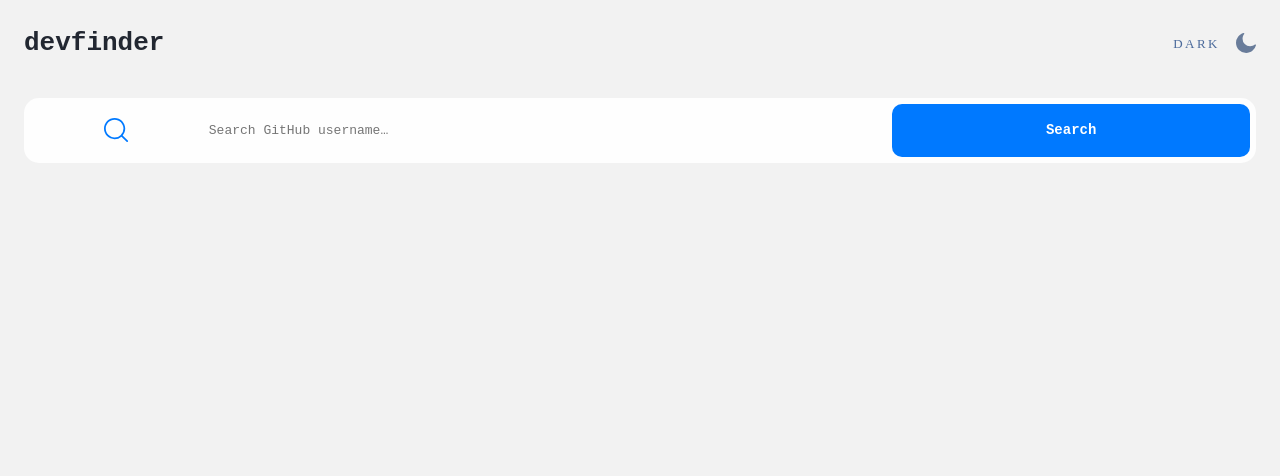
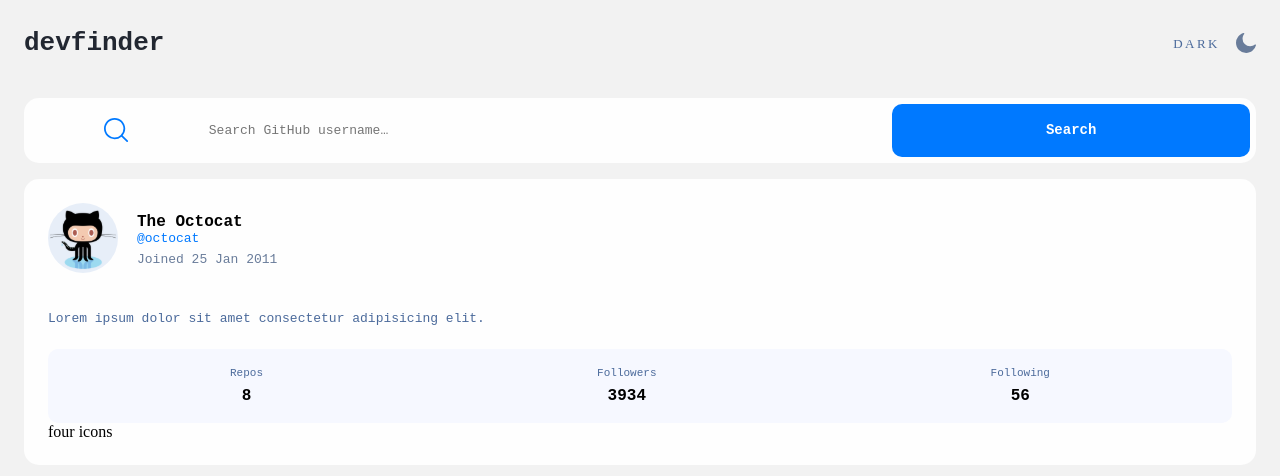
Before and after one commit to Davitpurceladze/GithubUserSearch-with-react, a React (Vite) app: page / in a window 1280 px wide. Shown: the top 476 px of the page. Built offline with nearby package versions, Linux system fonts and the light colour scheme.

Commit message:
add user info table

```diff
--- a/src/App.css
+++ b/src/App.css
@@ -83,7 +83,7 @@
 
 .userSearchButton {
   border: none;
-  background-color: #0079ff;
+  background-color: var(--lightBlue);
   border-radius: 10px;
   margin: 6px;
   color: var(--textDarkMode);
@@ -95,3 +95,84 @@
 .userSearchIcon {
   margin: auto;
 }
+
+/* userInfo */
+.userInfoContainer {
+  margin-top: 16px;
+  padding: 24px;
+  border-radius: 15px;
+}
+
+.userIconAndNameContainer {
+  display: flex;
+  align-items: center;
+}
+
+.userNameContainer {
+  margin-left: 19px;
+}
+
+.userName {
+  font-size: 16px;
+  font-family: monospace;
+  font-weight: 700;
+}
+
+.userLink {
+  color: var(--lightBlue);
+  font-size: 13px;
+  font-family: monospace;
+}
+
+.userJoined {
+  margin-top: 6px;
+  font-size: 13px;
+  font-family: monospace;
+  color: #697c9a;
+}
+
+/* userInfo style */
+
+.userInfo {
+  margin-top: 34px;
+}
+
+.userBio {
+  font-size: 13px;
+  font-family: monospace;
+  color: var(--textLightMode);
+}
+
+.userFollowers {
+  display: flex;
+  justify-content: space-around;
+  align-items: center;
+  background-color: #f6f8ff;
+  height: auto;
+  width: auto;
+  padding: 18px 15px;
+  border-radius: 10px;
+  margin-top: 23px;
+}
+
+.userFollowers div {
+  display: flex;
+  flex-direction: column;
+  justify-content: center;
+  align-items: center;
+  gap: 8px;
+}
+
+.repos,
+.followers,
+.following {
+  font-size: 11px;
+  font-family: monospace;
+  color: var(--textLightMode);
+}
+
+.userFollowers div p {
+  font-size: 16px;
+  font-family: monospace;
+  font-weight: 700;
+}
--- a/src/App.tsx
+++ b/src/App.tsx
@@ -3,6 +3,7 @@ import { useState } from "react";
 import MoonIcon from "./assets/icon-moon.svg";
 import SunIcon from "./assets/icon-sun.svg";
 import SearchIcon from "./assets/icon-search.svg";
+import UserIcon from "./assets/Oval.svg";
 // import axiosClient from "./axiosClient";
 
 function App() {
@@ -56,7 +57,6 @@ function App() {
       </div>
       {/* userSearchBar */}
       <div
-        // className="userSearchBar contentBackgroundLightMode"
         className={
           isDarkMode
             ? "userSearchBar contentBackgroundDarkMode"
@@ -86,6 +86,39 @@ function App() {
           Search
         </button>
       </div>
+      {/* userInfo */}
+      <div className="userInfoContainer contentBackgroundLightMode">
+        <div className="userIconAndNameContainer">
+          <div className="userIcon">
+            <img src={UserIcon} alt="UserIcon" />
+          </div>
+          <div className="userNameContainer">
+            <p className="userName">The Octocat</p>
+            <p className="userLink">@octocat</p>
+            <p className="userJoined">Joined 25 Jan 2011</p>
+          </div>
+        </div>
+        <div className="userInfo">
+          <div className="userBio">
+            <p>Lorem ipsum dolor sit amet consectetur adipisicing elit. </p>
+          </div>
+          <div className="userFollowers">
+            <div>
+              <div className="repos">Repos</div>
+              <p>8</p>
+            </div>
+            <div>
+              <div className="followers">Followers</div>
+              <p>3934</p>
+            </div>
+            <div>
+              <div className="following">Following</div>
+              <p>56</p>
+            </div>
+          </div>
+          <div>four icons</div>
+        </div>
+      </div>
     </div>
   );
 }
--- a/src/index.css
+++ b/src/index.css
@@ -15,4 +15,6 @@
 
   --textDarkMode: #ffffff;
   --textLightMode: #4b6a9b;
+
+  --lightBlue: #0079ff;
 }
```
Also changed, not shown: src/assets/Oval.svg (added).
